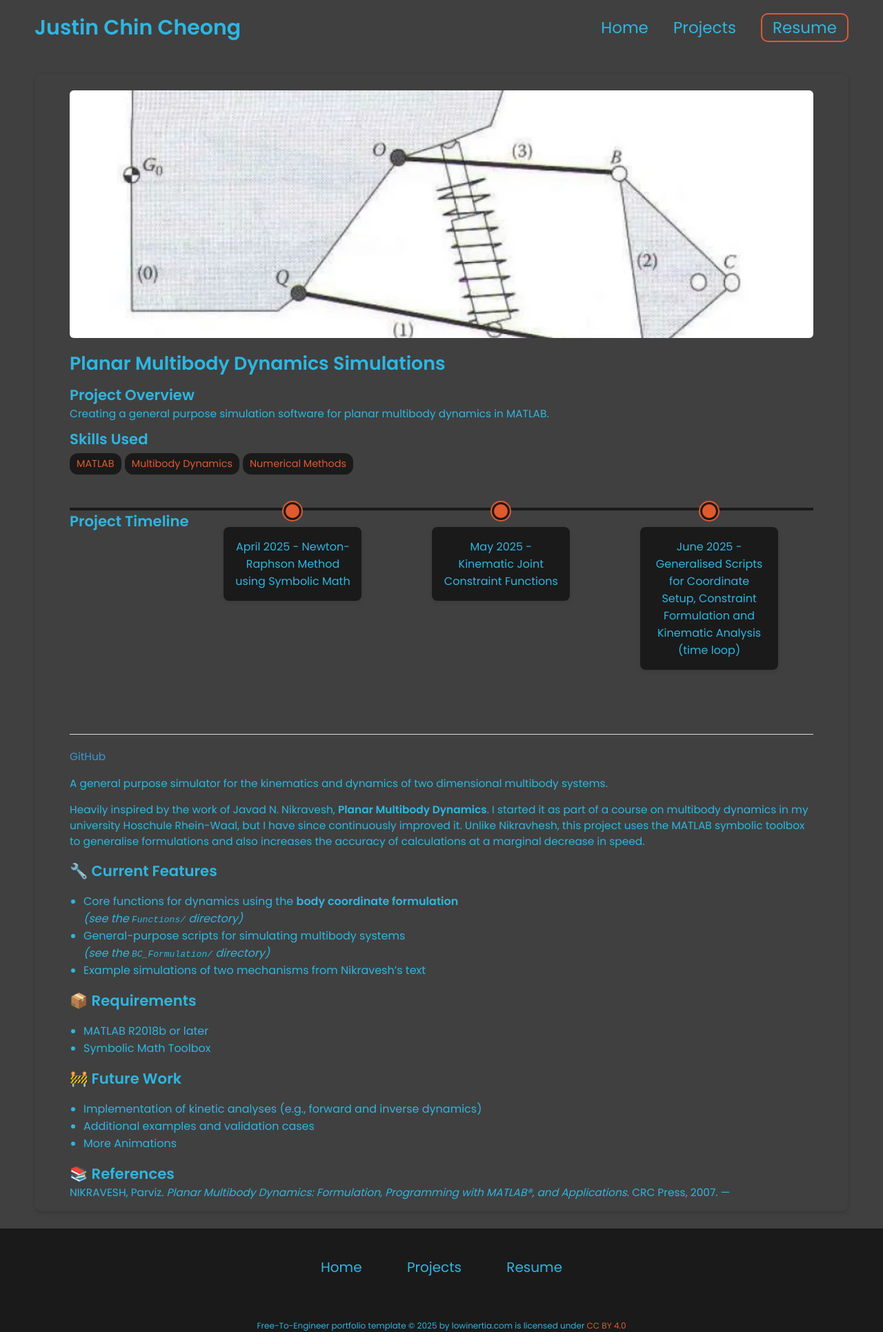
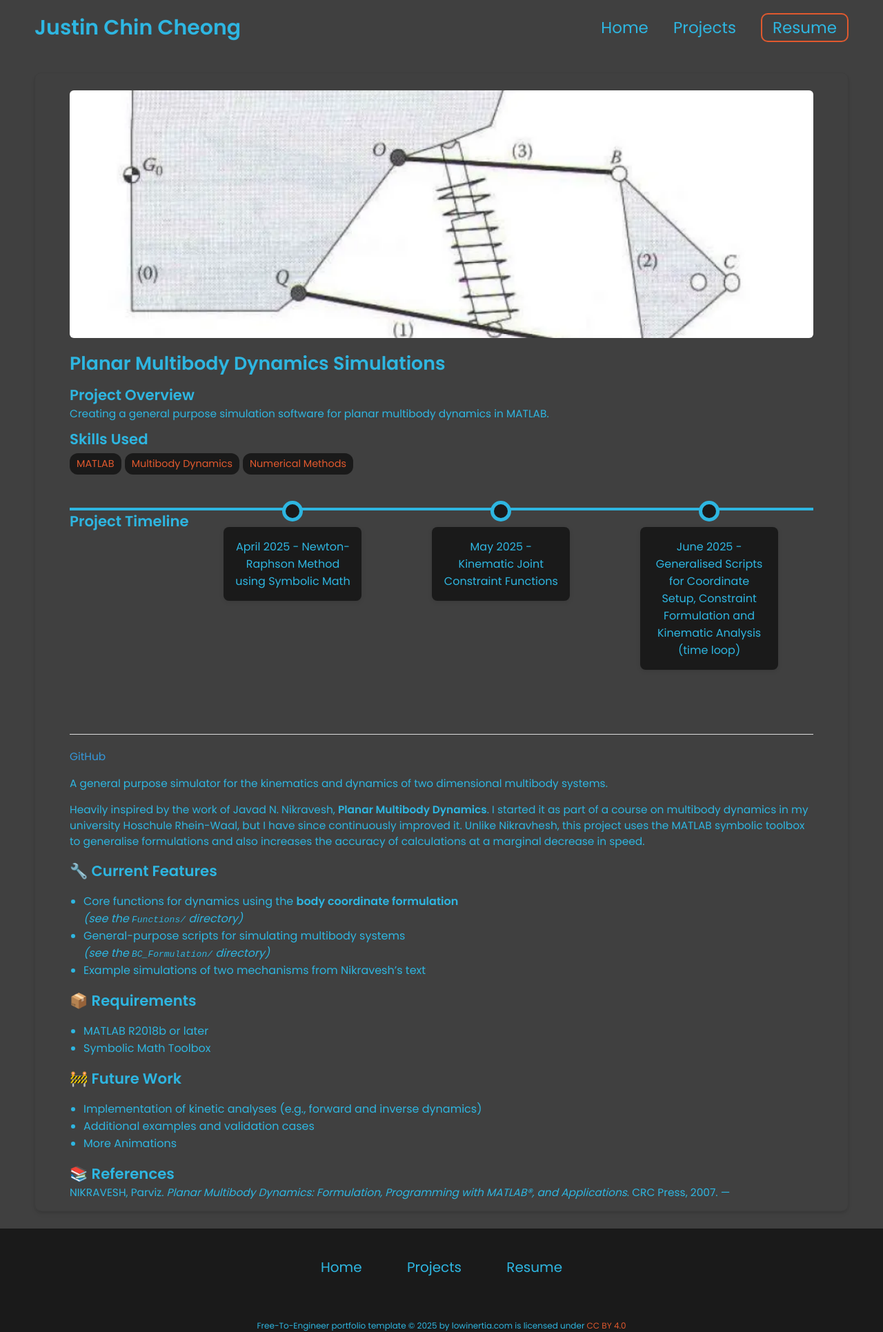
Before and after one commit to jcchincheong-bb/jcchincheong-bb.github.io, a Jekyll site: the page built from _projects/mbd-simulations/index.md, in a window 1280 px wide. Shown: the whole page at 69% size. Built offline with Jekyll 4.4.1, drawn with Linux system fonts in a browser that asks for light colours.

Commit message:
Timeline Colour Adjust 5

```diff
--- a/css/styles.css
+++ b/css/styles.css
@@ -750,7 +750,7 @@
   margin: 3rem 0;
   padding: 0;
   list-style: none;
-  border-top: 4px solid var(--light-background-color);
+  border-top: 4px solid var(--text-color);
 }
 
 /* Each timeline item */
@@ -770,9 +770,9 @@
   width: 20px;
   height: 20px;
   border-radius: 50%;
-  background: var(--border-color);
-  border: 3px solid var(--light-background-color);
-  box-shadow: 0 0 0 2px var(--border-color);
+  background: var(--light-background-color);
+  border: 3px solid var(--highlight-color);
+  box-shadow: 0 0 0 2px var(--highlight-color);
 }
 
 /* Content below */
```
